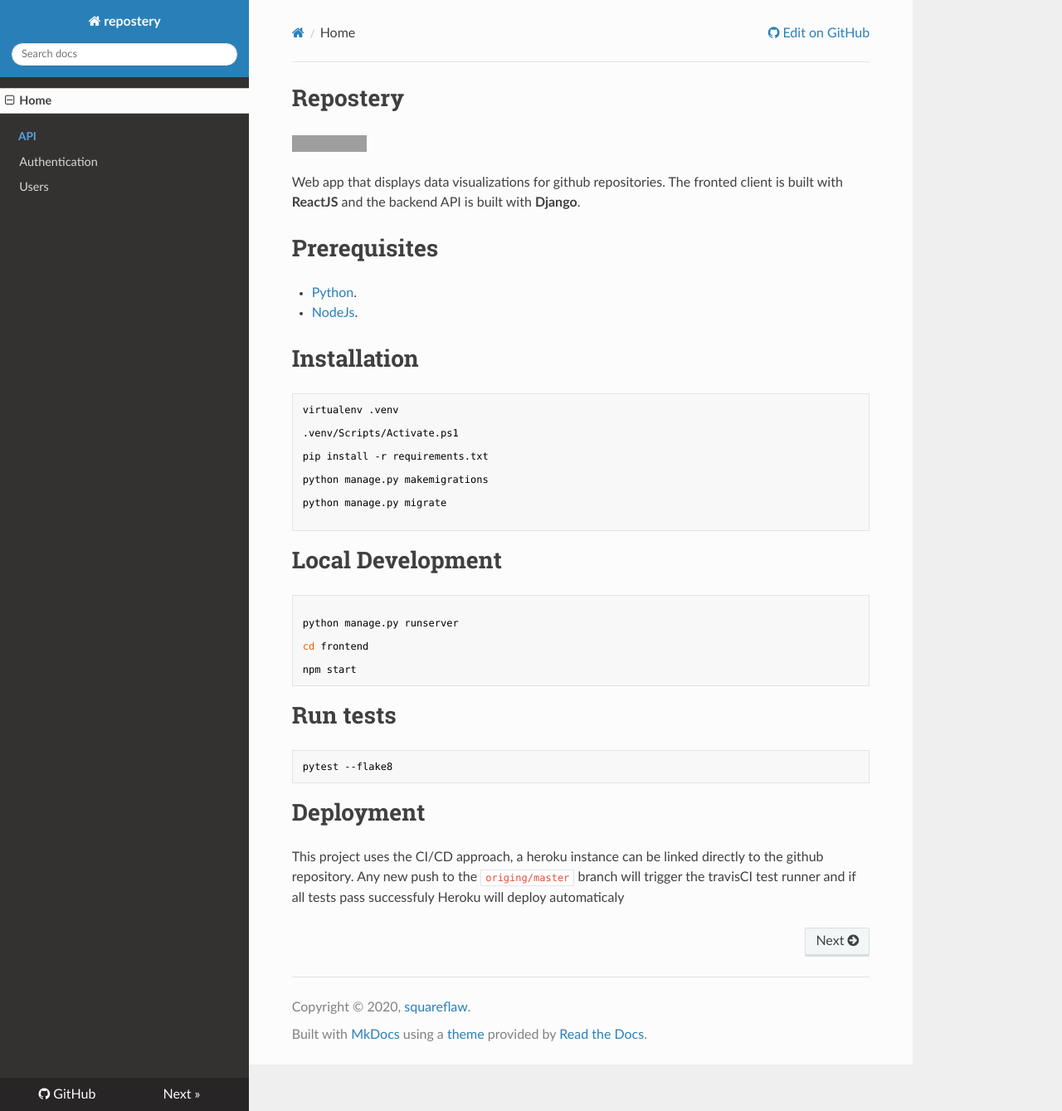
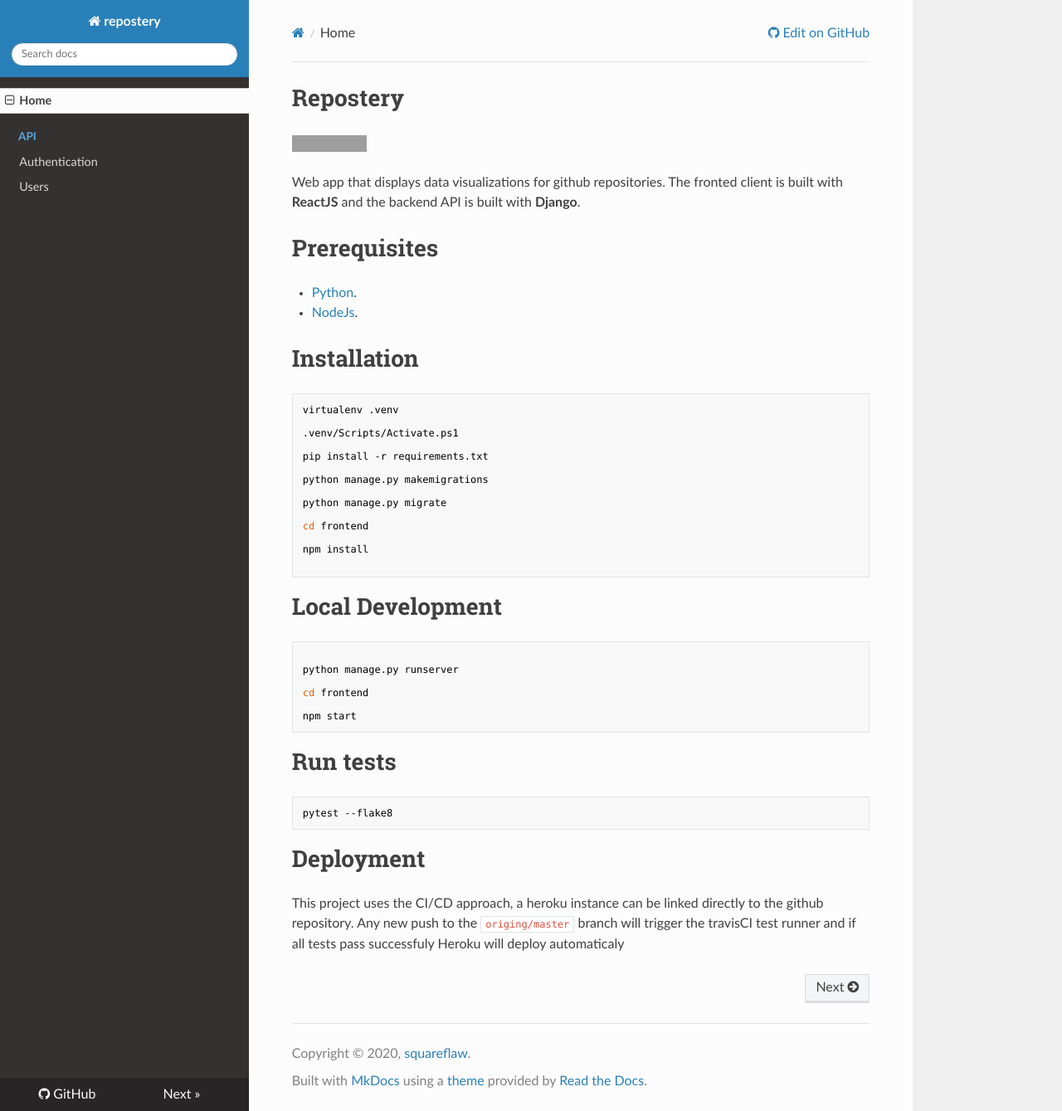
Before and after one commit to squareflaw/repostery, an MkDocs documentation site: the page built from docs/index.md, in a window 1280 px wide and 1339 px high. Shown: the whole window at 83% size. Built offline with MkDocs 1.6.1, drawn with Linux system fonts in a browser that asks for light colours; nearby versions of some CDN libraries; grey boxes are pictures that could not be loaded.

````diff
--- a/docs/index.md
+++ b/docs/index.md
@@ -21,6 +21,10 @@ pip install -r requirements.txt
 python manage.py makemigrations
 
 python manage.py migrate
+
+cd frontend
+
+npm install
 
 ```
 
````
Also changed, not shown: README.md (+4 -0 lines).
